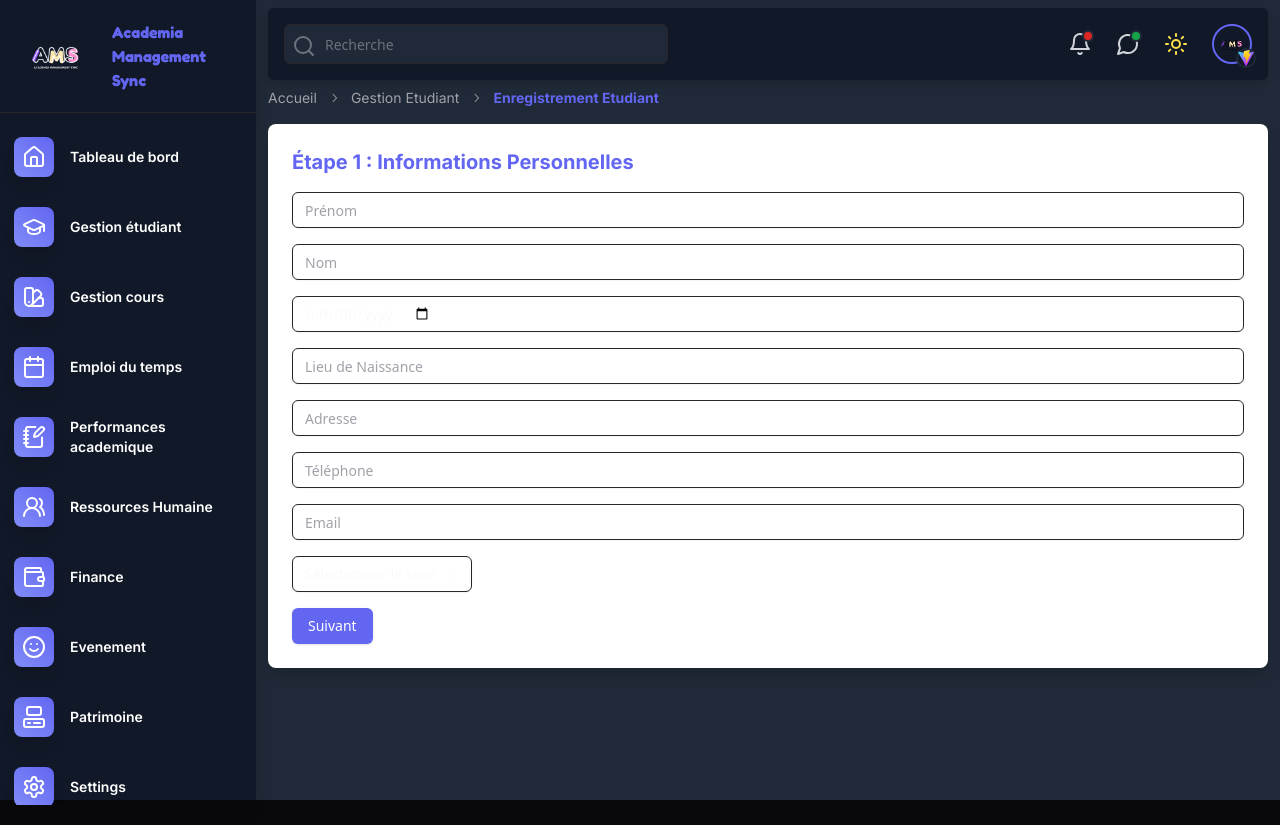
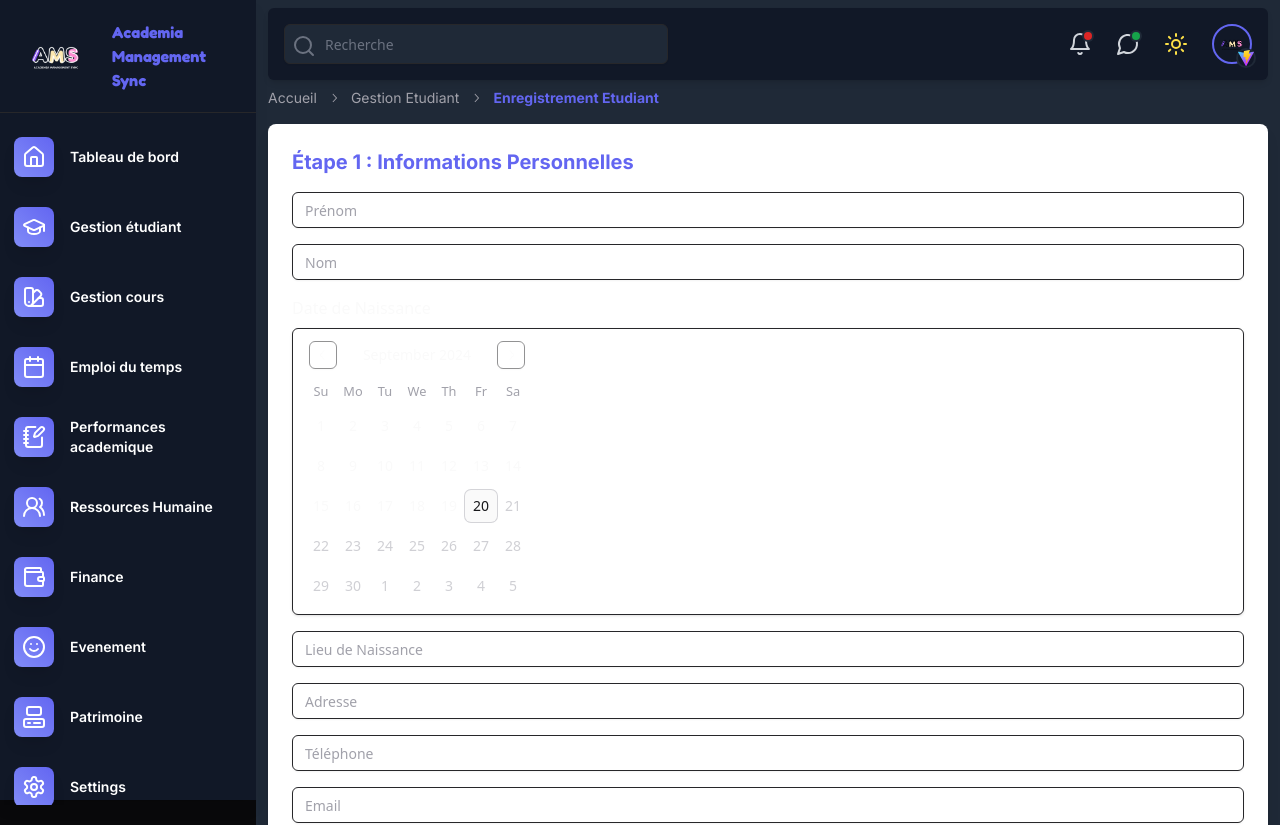
Before and after one commit to AureDulvresse/app.ams.io, a React (Vite) app: page /students/create in a window 1280 px wide. Shown: the top 825 px of the page. Before the commit the page ends 800 px from the top, so only its background shows below. Built offline with nearby package versions, Linux system fonts and the light colour scheme.

Commit message:
Update PersonalInfoForm.tsx

```diff
--- a/src/components/forms/PersonalInfoForm.tsx
+++ b/src/components/forms/PersonalInfoForm.tsx
@@ -2,12 +2,14 @@ import React from "react";
 import { Button } from "../ui/button";
 import { Input } from "../ui/input";
 import SelectField from "../common/SelectField";
+import { Calendar } from "../ui/calendar";
+import { format } from "date-fns";
 
 interface PersonalInfoFormProps {
   formData: {
     firstName: string;
     lastName: string;
-    dob: string;
+    dob: string | Date;
     pob: string;
     address: string;
     phone: string;
@@ -30,10 +32,21 @@ const PersonalInfoForm: React.FC<PersonalInfoFormProps> = ({
   handleInputChange,
   nextStep,
 }) => {
+  const [date, setDate] = React.useState<Date | undefined>(new Date());
+
   const handleGenderChange = (value: string) => {
     handleInputChange({
-      target: { name: "gender", value }, // Directement utiliser la valeur
+      target: { name: "gender", value },
     } as unknown as React.ChangeEvent<HTMLSelectElement>);
+  };
+
+  const handleDateChange = (value: Date | undefined) => {
+    if (value) {
+      setDate(value);
+      handleInputChange({
+        target: { name: "dob", value: format(value, "yyyy-MM-dd") }, // Format date for the input
+      } as unknown as React.ChangeEvent<HTMLSelectElement>);
+    }
   };
 
   return (
@@ -58,13 +71,21 @@ const PersonalInfoForm: React.FC<PersonalInfoFormProps> = ({
           placeholder="Nom"
           required
         />
-        <Input
-          type="date"
-          name="dob"
-          value={formData.dob}
-          onChange={handleInputChange}
-          required
-        />
+
+        <div className="flex flex-col">
+          <label className="mb-2">Date de Naissance</label>
+          <Calendar
+            mode="single"
+            selected={date}
+            onSelect={handleDateChange}
+            className="rounded-md border shadow"
+            disabled={(date) =>
+              date > new Date() || date < new Date("1900-01-01")
+            }
+            initialFocus
+          />
+        </div>
+
         <Input
           type="text"
           name="pob"
@@ -101,7 +122,7 @@ const PersonalInfoForm: React.FC<PersonalInfoFormProps> = ({
           label="Sexe"
           placeholder="Sélectionner le sexe"
           options={genders}
-          onChange={handleGenderChange} // Passer directement la fonction
+          onChange={handleGenderChange}
         />
       </div>
       <Button className="mt-4 bg-indigo-500 text-white" onClick={nextStep}>
```
